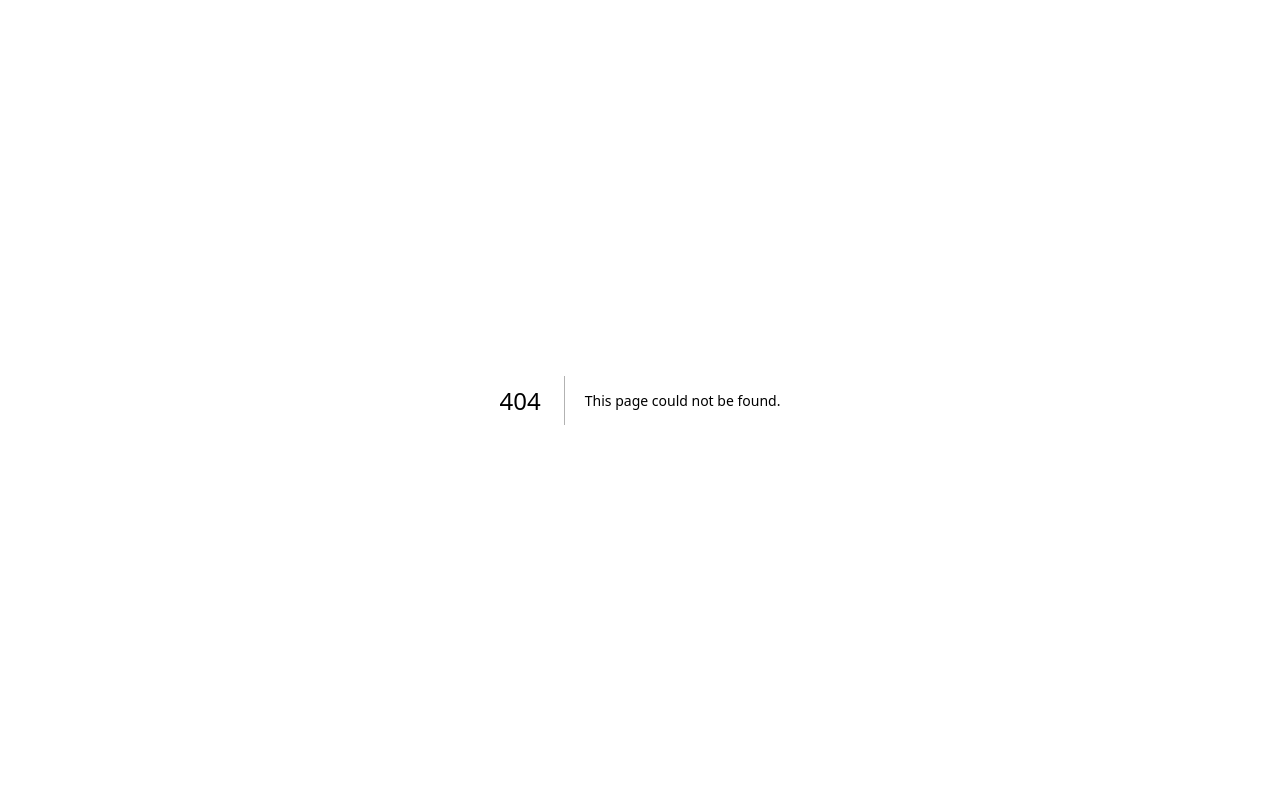
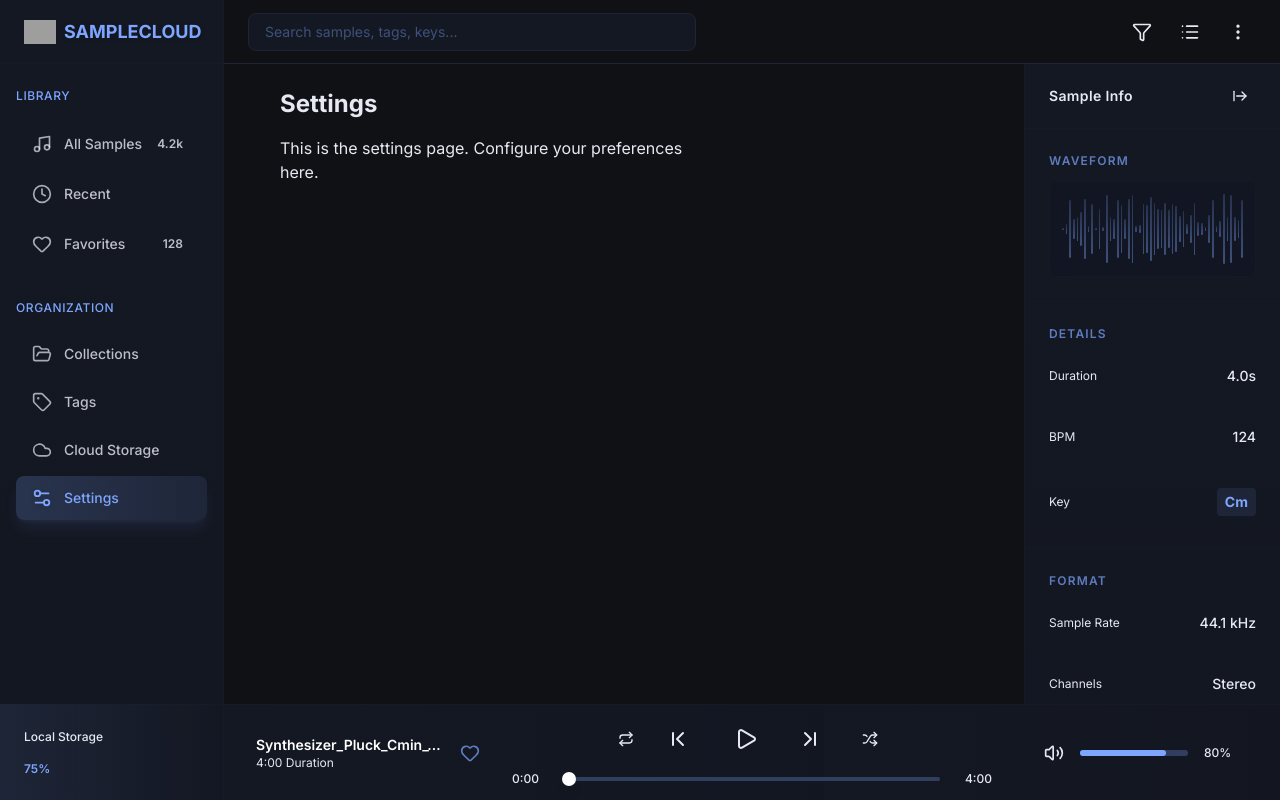
Before and after one commit to JBRKR000/samplecloud, a Next.js app: page /settings in a window 1280 px wide. Before the commit this address had no page. Built offline with nearby package versions, Linux system fonts and the light colour scheme; grey boxes are pictures that could not be loaded.

Commit message:
feat: add Settings page; update Sidebar with new Settings link; enhance PostAuthHeader search input styling; refactor RightPanel for expandable functionality

```diff
--- /dev/null
+++ b/app/(protected)/settings/page.tsx
@@ -0,0 +1,8 @@
+export default function SettingsPage() {
+  return (
+    <div className="p-6">
+      <h1 className="text-2xl font-bold mb-4">Settings</h1>
+      <p>This is the settings page. Configure your preferences here.</p>
+    </div>
+  );
+}
--- a/app/components/main_components/postauth_header.tsx
+++ b/app/components/main_components/postauth_header.tsx
@@ -22,7 +22,7 @@
         <input
           type="text"
           placeholder="Search samples, tags, keys..."
-          className="w-full px-4 py-2 bg-secondary border border-border rounded-lg text-primary-foreground text-sm placeholder-muted focus:outline-none focus:border-primary transition-colors"
+          className="w-full px-4 py-2 bg-secondary border border-border rounded-lg text-primary-foreground text-sm placeholder-accent/40 focus:outline-none focus:border-accent transition-colors"
         />
       </div>
 
--- a/app/components/main_components/right_panel.tsx
+++ b/app/components/main_components/right_panel.tsx
@@ -1,6 +1,6 @@
 'use client';
 
-import { X } from 'lucide-react';
+import { ArrowLeftFromLine, ArrowRightFromLine } from 'lucide-react';
 import { useState } from 'react';
 import { motion } from 'framer-motion';
 
@@ -32,44 +32,84 @@
 
 export default function RightPanel() {
   const [sample] = useState<SampleInfo>(defaultSample);
-  const [showPanel, setShowPanel] = useState(true);
+  const [isExpanded, setIsExpanded] = useState(true);
 
   const containerVariants = {
-    hidden: { opacity: 0, x: 20 },
-    visible: {
-      opacity: 1,
-      x: 0,
-      transition: { duration: 0.5 }
-    }
+    expanded: { scaleX: 1, opacity: 1 },
+    collapsed: { scaleX: 0, opacity: 0 },
   };
 
-  if (!showPanel) return null;
+  const contentVariants = {
+    expanded: { opacity: 1, transition: { delay: 0.15 } },
+    collapsed: { opacity: 0 },
+  };
+
+  const buttonVariants = {
+    expanded: {
+      borderRadius: '0.5rem',
+      width: 'auto',
+      padding: '0.5rem 1rem',
+      position: 'relative' as const,
+    },
+    collapsed: {
+      borderRadius: '9999px',
+      width: '3rem',
+      height: '3rem',
+      padding: '0',
+      position: 'absolute' as const,
+      right: '-1.5rem',
+      top: '1rem',
+    },
+  };
 
   return (
+    <div className="relative h-full flex-1">
+      {/* Toggle Button - Positioned for collapsed state */}
+      {!isExpanded && (
+        <motion.button
+          initial={{ scale: 0, opacity: 0 }}
+          animate={{ scale: 1, opacity: 1 }}
+          exit={{ scale: 0, opacity: 0 }}
+          transition={{ duration: 0.2 }}
+          whileTap={{ scale: 0.95 }}
+          onClick={() => setIsExpanded(!isExpanded)}
+          className="absolute right-0 top-4 w-14 h-14 rounded-full flex items-center justify-center bg-accent text-secondary opacity-80 transition-all z-50 border-2 border-accent/30"
+          style={{ right: '-1.75rem' }}
+          title="Expand panel"
+        >
+          <ArrowLeftFromLine className="w-6 h-6" />
+        </motion.button>
+      )}
+
+      {/* Panel Content */}
       <motion.div
-      initial="hidden"
-      animate="visible"
+        initial="expanded"
+        animate={isExpanded ? 'expanded' : 'collapsed'}
         variants={containerVariants}
-      className="h-full w-full bg-linear-to-b from-secondary via-secondary/98 to-secondary/95 border-l border-border/30 backdrop-blur-xl overflow-hidden flex flex-col"
+        transition={{ duration: 0.3, ease: 'easeInOut' }}
+        style={{ originX: 1 }}
+        className="h-full bg-linear-to-b from-secondary via-secondary/98 to-secondary/95 border-l border-border/30 backdrop-blur-xl overflow-hidden flex flex-col"
       >
         {/* Header */}
         <div className="shrink-0 bg-secondary/50 border-b border-border/30 px-6 py-4 flex items-center justify-between">
           <motion.h3
-          initial={{ opacity: 0, y: -10 }}
-          animate={{ opacity: 1, y: 0 }}
+            animate={isExpanded ? 'expanded' : 'collapsed'}
+            variants={contentVariants}
             className="font-semibold text-primary-foreground text-sm tracking-wide"
           >
             Sample Info
           </motion.h3>
+          {isExpanded && (
             <motion.button
               whileHover={{ scale: 1.1 }}
               whileTap={{ scale: 0.9 }}
-          onClick={() => setShowPanel(false)}
+              onClick={() => setIsExpanded(!isExpanded)}
               className="p-2 hover:bg-accent/10 rounded-lg transition-colors text-muted-foreground hover:text-primary-foreground"
-          title="Close panel"
+              title="Collapse panel"
             >
-          <X className="w-4 h-4" />
+              <ArrowRightFromLine className="w-4 h-4" />
             </motion.button>
+          )}
         </div>
 
       {/* Content */}
@@ -220,5 +260,6 @@
         </motion.div>
       </div>
       </motion.div>
+    </div>
   );
 }
--- a/app/components/main_components/sidebar.tsx
+++ b/app/components/main_components/sidebar.tsx
@@ -2,7 +2,7 @@
 
 import Link from 'next/link';
 import { usePathname } from 'next/navigation';
-import { Music, Clock, Heart, Tag, FolderOpen, Cloud } from 'lucide-react';
+import { Music, Clock, Heart, Tag, FolderOpen, Cloud, Icon, Settings2 } from 'lucide-react';
 import { motion } from 'framer-motion';
 import Image from 'next/image';
 
@@ -13,6 +13,7 @@
   { icon: FolderOpen, label: 'Collections', href: '/collection' },
   { icon: Tag, label: 'Tags', href: '/tags' },
   { icon: Cloud, label: 'Cloud Storage', href: '/cloud' },
+  { icon: Settings2, label: 'Settings', href: '/settings' },
 ];
 
 export default function Sidebar() {
@@ -126,7 +127,7 @@
           <div className="text-xs uppercase tracking-wider text-accent font-medium mb-4">Organization</div>
 
           <div className="space-y-1">
-            {menuItems.slice(3, 6)
+            {menuItems.slice(3, 7)
             .map((item, i) => {
               const Icon = item.icon;
               const isActive = pathname === item.href;
```
Lines whose indentation alone changed are shown as unchanged.
